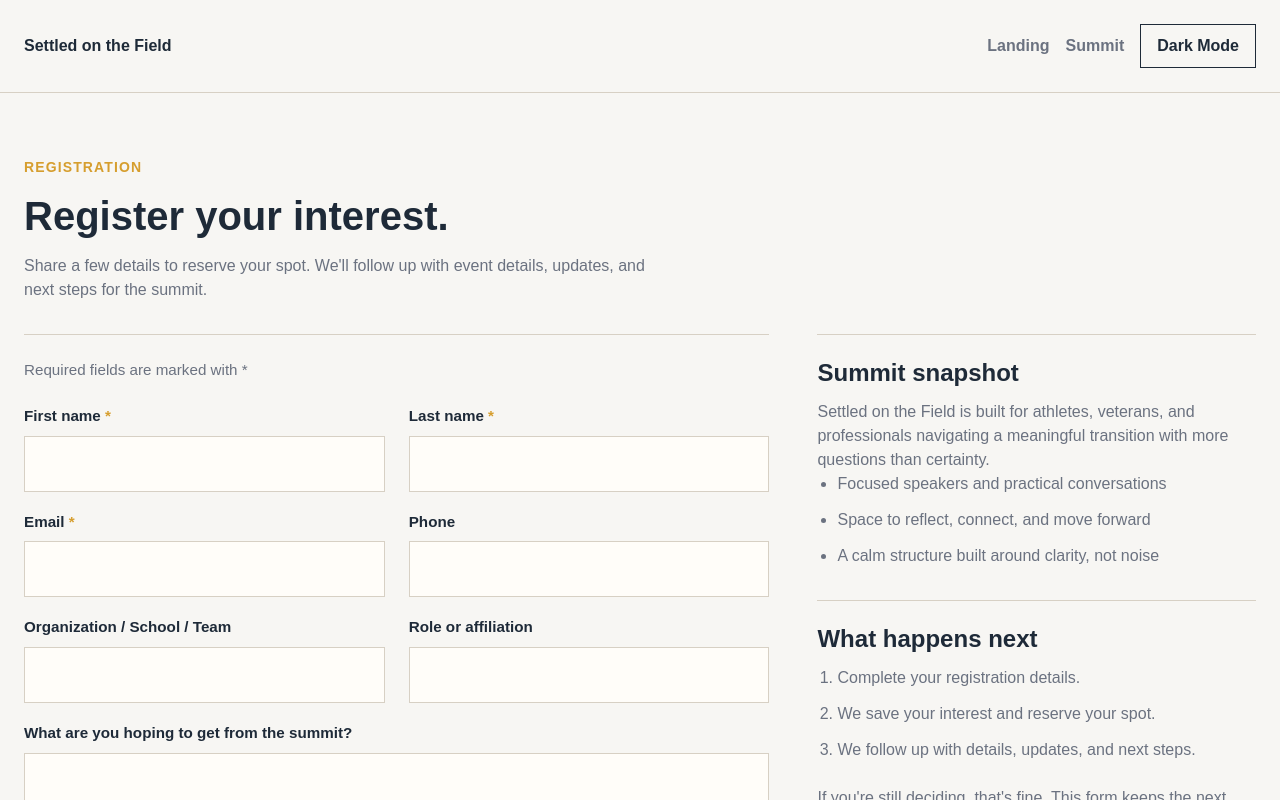
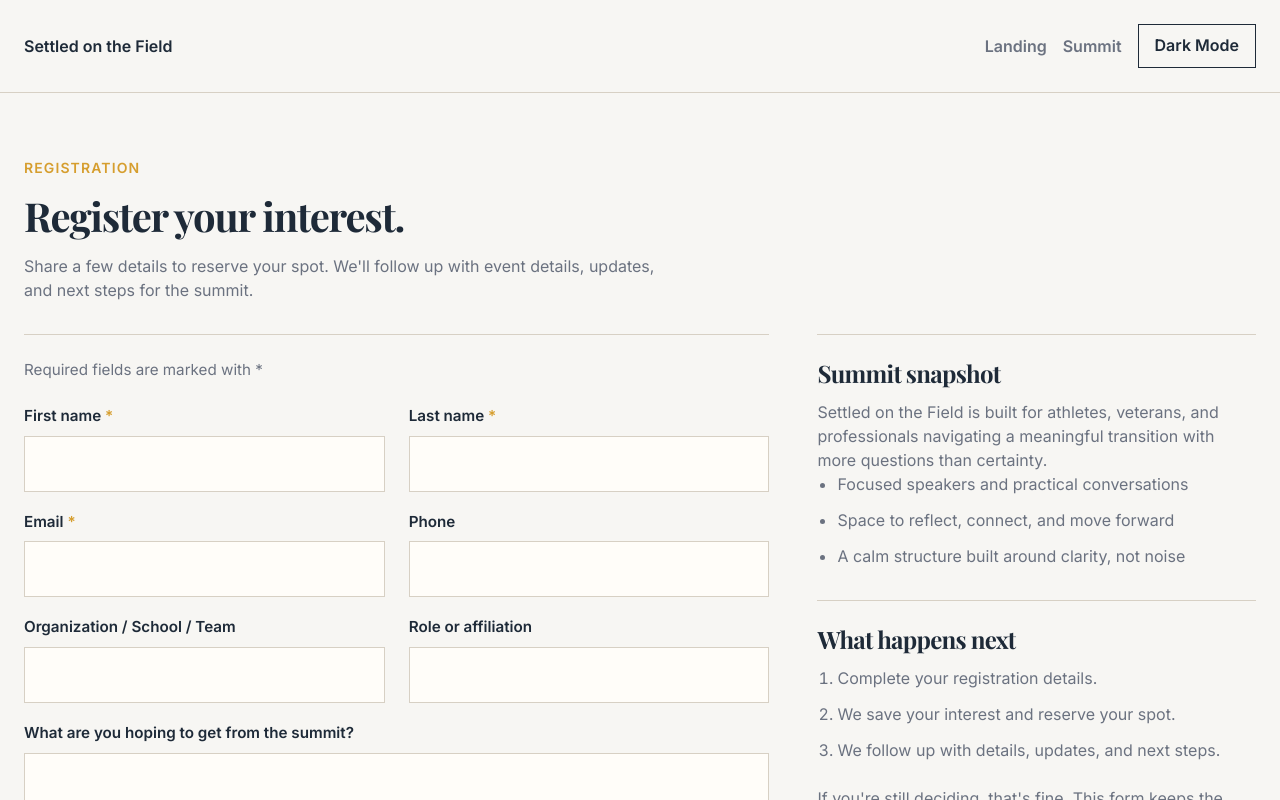
Before and after one commit to gacurl/settled-field-platform, a Next.js app: page /register in a window 1280 px wide. Shown: the top 800 px of the page. Built offline with nearby package versions, Linux system fonts and the light colour scheme; no server answers.

Commit message:
Issue 6-12: introduce typography system and normalize font ownership

```diff
--- a/app/globals.css
+++ b/app/globals.css
@@ -43,6 +43,10 @@
   box-sizing: border-box;
 }
 
+/* ==========================================================================
+   Typography
+   ========================================================================== */
+
 html {
   background: var(--color-background);
   color-scheme: light;
@@ -57,8 +61,26 @@ body {
   min-height: 100vh;
   background: var(--color-background);
   color: var(--color-text);
-  font-family: Arial, Helvetica, sans-serif;
+  font-family: var(--font-body), system-ui, sans-serif;
   line-height: 1.5;
+}
+
+button,
+input,
+textarea,
+select {
+  font: inherit;
+}
+
+h1,
+h2,
+h3,
+h4,
+h5,
+h6,
+.hero-title {
+  font-family: var(--font-display), Georgia, serif;
+  letter-spacing: -0.03em;
 }
 
 body > header,
@@ -131,7 +153,6 @@ a:hover {
   padding: 0.625rem 1rem;
   background: var(--color-button-secondary-bg);
   color: var(--color-button-secondary-text);
-  font: inherit;
   font-weight: 600;
   line-height: 1.2;
   cursor: pointer;
@@ -705,7 +726,6 @@ a:hover {
   padding: 0.9375rem 1rem;
   background: var(--color-surface);
   color: var(--color-text);
-  font: inherit;
   font-size: 1rem;
   line-height: 1.5;
   font-weight: 400;
@@ -780,7 +800,6 @@ a:hover {
   padding: var(--space-4) var(--space-6);
   background: var(--color-button-primary-bg);
   color: var(--color-button-primary-text);
-  font: inherit;
   font-weight: 600;
   line-height: 1.2;
   cursor: pointer;
@@ -1056,7 +1075,6 @@ a:hover {
   border: 0;
   min-height: 3.5rem;
   padding: var(--space-4) var(--space-6);
-  font: inherit;
   font-weight: 600;
   line-height: 1.2;
 }
@@ -1149,7 +1167,6 @@ a:hover {
   padding: 0.9375rem 1rem;
   background: var(--color-surface);
   color: var(--color-text);
-  font: inherit;
   font-size: 1rem;
   line-height: 1.5;
 }
@@ -1170,7 +1187,6 @@ a:hover {
   padding: var(--space-4) var(--space-6);
   background: var(--color-button-primary-bg);
   color: var(--color-button-primary-text);
-  font: inherit;
   font-weight: 600;
   line-height: 1.2;
   cursor: pointer;
--- a/app/layout.tsx
+++ b/app/layout.tsx
@@ -1,13 +1,26 @@
 import type { Metadata } from "next";
 import { Analytics } from "@vercel/analytics/next";
+import { Playfair_Display, Inter } from 'next/font/google';
 import { Footer } from "@/components/footer";
 import { Header } from "@/components/header";
 import "./globals.css";
+
 
 export const metadata: Metadata = {
   title: "Settled on the Field",
   description: "Settled on the Field platform",
 };
+
+const playfair = Playfair_Display({
+  subsets: ['latin'],
+  weight: ['400', '600', '700'],
+  variable: '--font-display',
+});
+
+const inter = Inter({
+  subsets: ['latin'],
+  variable: '--font-body',
+});
 
 export default function RootLayout({
   children,
@@ -16,7 +29,7 @@ export default function RootLayout({
 }>) {
   return (
     <html lang="en">
-      <body>
+      <body className={`${playfair.variable} ${inter.variable}`}>
         <header>
           <Header />
         </header>
```
